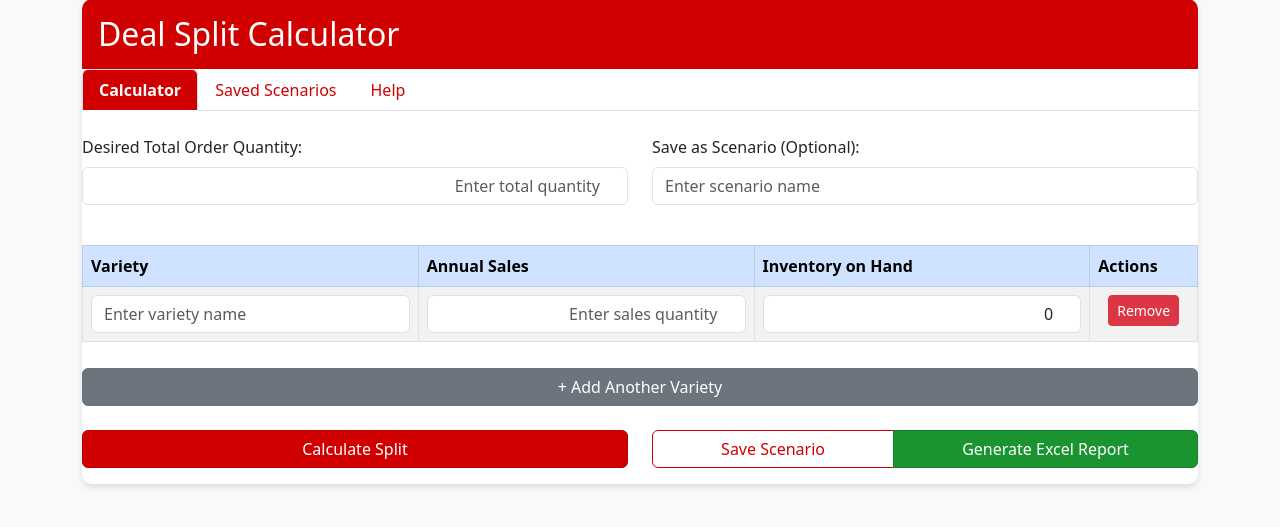
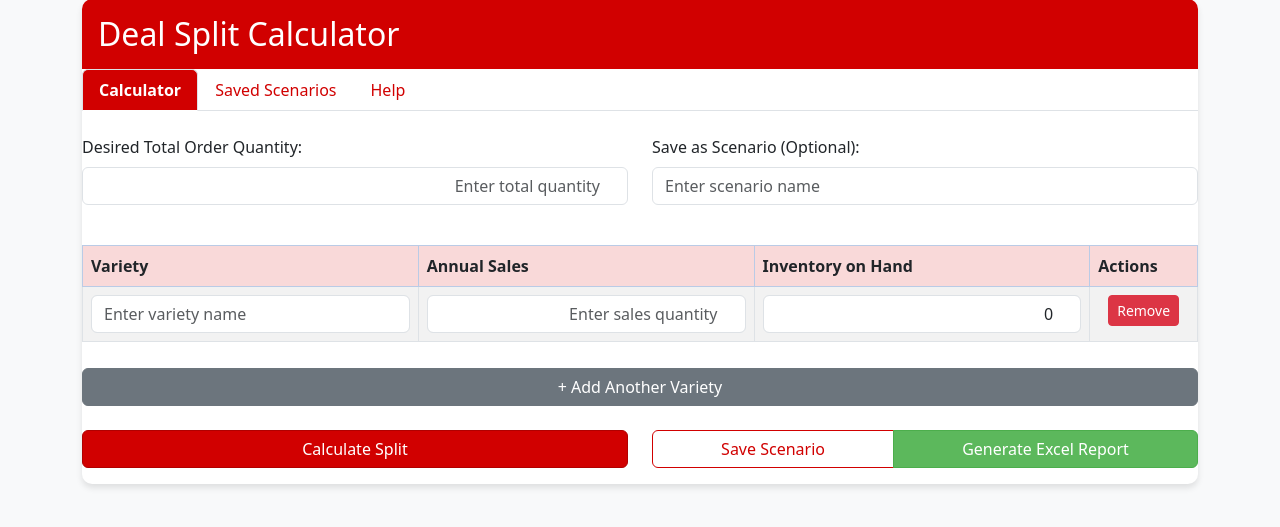
Before and after one commit to lgizzle/cheers-business-tools, a Flask app: page /deal-calculator in a window 1280 px wide. Shown: the part 87-614 px from the top of the page. Run offline with Flask 2, Linux system fonts and the light colour scheme.

Commit message:
Standardized button colors to mint green and changed blue table headers to soft red to match Cheers brand colors

```diff
--- a/static/css/cheers_theme.css
+++ b/static/css/cheers_theme.css
@@ -64,13 +64,13 @@ body {
 }
 
 .btn-success {
-    background-color: #1a9431;
-    border-color: #158129;
+    background-color: #5cb85c;
+    border-color: #4cae4c;
 }
 
 .btn-success:hover {
-    background-color: #158129;
-    border-color: #0f6b21;
+    background-color: #4cae4c;
+    border-color: #409a40;
 }
 
 .btn-info {
@@ -108,7 +108,14 @@ body {
 
 /* Tables */
 .table-primary {
-    background-color: var(--cheers-primary-light) !important;
+    background-color: rgba(209, 0, 0, 0.05) !important;
+}
+
+.table-primary > th,
+.table-primary > td,
+thead.table-primary th {
+    background-color: rgba(209, 0, 0, 0.1) !important;
+    color: var(--cheers-secondary) !important;
 }
 
 .bg-primary {
--- a/templates/sales_tax_calculator.html
+++ b/templates/sales_tax_calculator.html
@@ -48,8 +48,8 @@
     table.results-table th {
         position: sticky;
         top: 0;
-        background-color: var(--cheers-primary);
-        color: white;
+        background-color: rgba(209, 0, 0, 0.1);
+        color: var(--cheers-secondary);
         z-index: 1;
     }
 </style>
```
